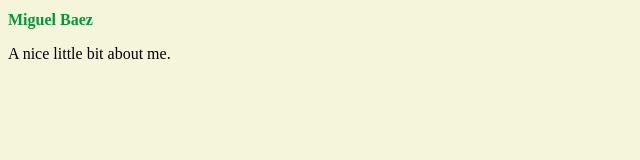
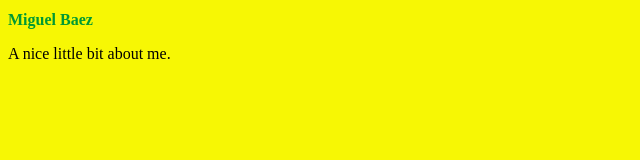
Before and after one commit to BaeztheProg/baezolsen2, a plain HTML site: page aboutme.html in a window 1280 px wide. Shown: the whole page, without its empty margins (0-640 px from the left). Drawn offline with Linux system fonts and the light colour scheme.

Commit message:
yellow background

```diff
--- a/aboutme.html
+++ b/aboutme.html
@@ -6,7 +6,7 @@
     <title>💕💕💕💕</title>
     <style>
         body{
-        background-color:beige;
+        background-color:rgb(247, 247, 4);
         }
     </style>
 </head>
```
